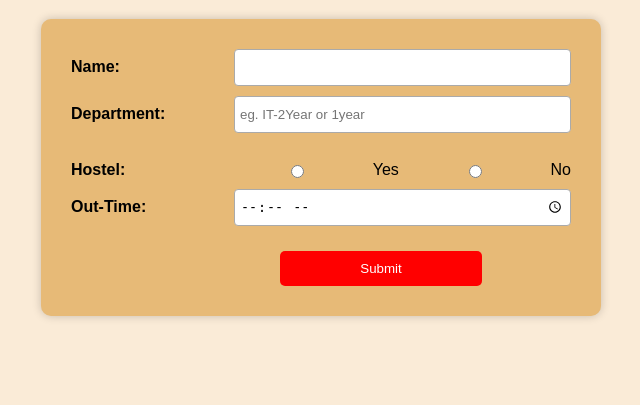
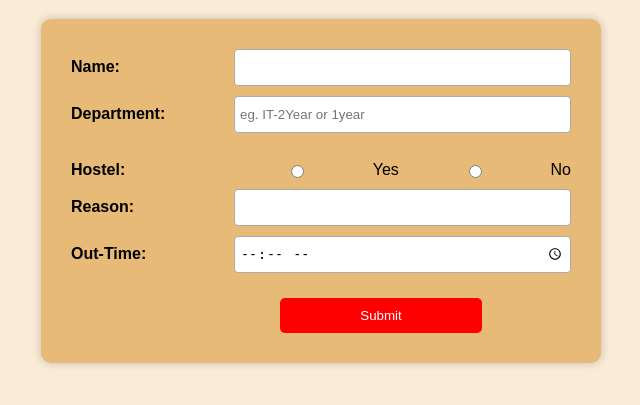
Before and after one commit to lakshmi-2003/MEC-Gate, a Python web app: template templates/outpass.html in a window 1280 px wide. Shown: the part 163-568 px from the top of the page, without its empty margins (319-959 px from the left). Run offline with Jinja, Linux system fonts and the light colour scheme; the template is opened without the code that fills it, so the values that code supplies are empty.

Commit message:
project updated

```diff
--- a/app.py
+++ b/app.py
@@ -197,11 +197,11 @@ def submit_outpass():
     cursor = conn.cursor()
 
     cursor.execute('''
-        INSERT INTO Outpass (name, department, hostel, hostel_type, room_number, outtime, date)
-        VALUES (?, ?, ?, ?, ?, ?,?)
+        INSERT INTO Outpass (name, department, hostel, hostel_type, room_number, reason, outtime, date)
+        VALUES (?, ?, ?, ?, ?, ?,?, ?)
     ''', (
         data['name'], data['department'], data['hostel'], data['hostel_type'],
-        data['room_number'], data['outtime'], data['date']
+        data['room_number'], data['reason'], data['outtime'], data['date']
     ))
 
     conn.commit()
--- a/db.py
+++ b/db.py
@@ -40,6 +40,7 @@ CREATE TABLE IF NOT EXISTS Outpass (
     department TEXT NOT NULL,
     hostel TEXT NOT NULL,
     room_number TEXT,
+    reason TEXT NOT NULL,
     outtime TEXT NOT NULL,
     date TEXT NOT NULL DEFAULT (DATE('now'))
 );
--- a/static/css/base.css
+++ b/static/css/base.css
@@ -60,7 +60,7 @@
     flex: 1;
     padding: 10px;
     background-color: #FFDAB9;
-    margin-left: 20%;
+    margin-left: 18%;
     margin-bottom: 30px;
 }
 footer {
--- a/static/js/outpass.js
+++ b/static/js/outpass.js
@@ -26,6 +26,7 @@ document.addEventListener("DOMContentLoaded", function () {
             hostel: hostelInput ? hostelInput.value : "No",
             hostel_type: hostelInput && hostelInput.value === "Yes" ? document.getElementById("hostel_type").value : null,
             room_number: hostelInput && hostelInput.value === "Yes" ? document.getElementById("room_number").value : "",
+            reason: document.getElementById("reason").value,
             outtime: document.getElementById("outtime").value,
             date: new Date().toISOString().split("T")[0] // Store today's date
         };
--- a/static/js/outpass_view.js
+++ b/static/js/outpass_view.js
@@ -18,6 +18,7 @@ document.getElementById("fetchData").addEventListener("click", function () {
                     <td>${index+1}</td>
                     <td>${row.name}</td>
                     <td>${row.department}</td>
+                    <td>${row.reason}</td>
                     <td>${row.outtime}</td>
                 `;
                 tableBody.appendChild(tr);
--- a/templates/outpass.html
+++ b/templates/outpass.html
@@ -59,6 +59,10 @@
                 </select>
             </div>
             </div>
+            <div class="form-group">
+                <label class="label">Reason:</label>
+                <input type="text" id="reason" class="input" required>
+            </div>
 
             <div class="form-group">
                 <label class="label">Out-Time:</label>
--- a/templates/outpass_view.html
+++ b/templates/outpass_view.html
@@ -19,6 +19,7 @@
                     <th>S.No</th>
                     <th>Name</th>
                     <th>Department</th>
+                    <th>Reason</th>
                     <th>Out-Time</th>
                 </tr>
             </thead>
```
Also changed, not shown: MEC.db.
